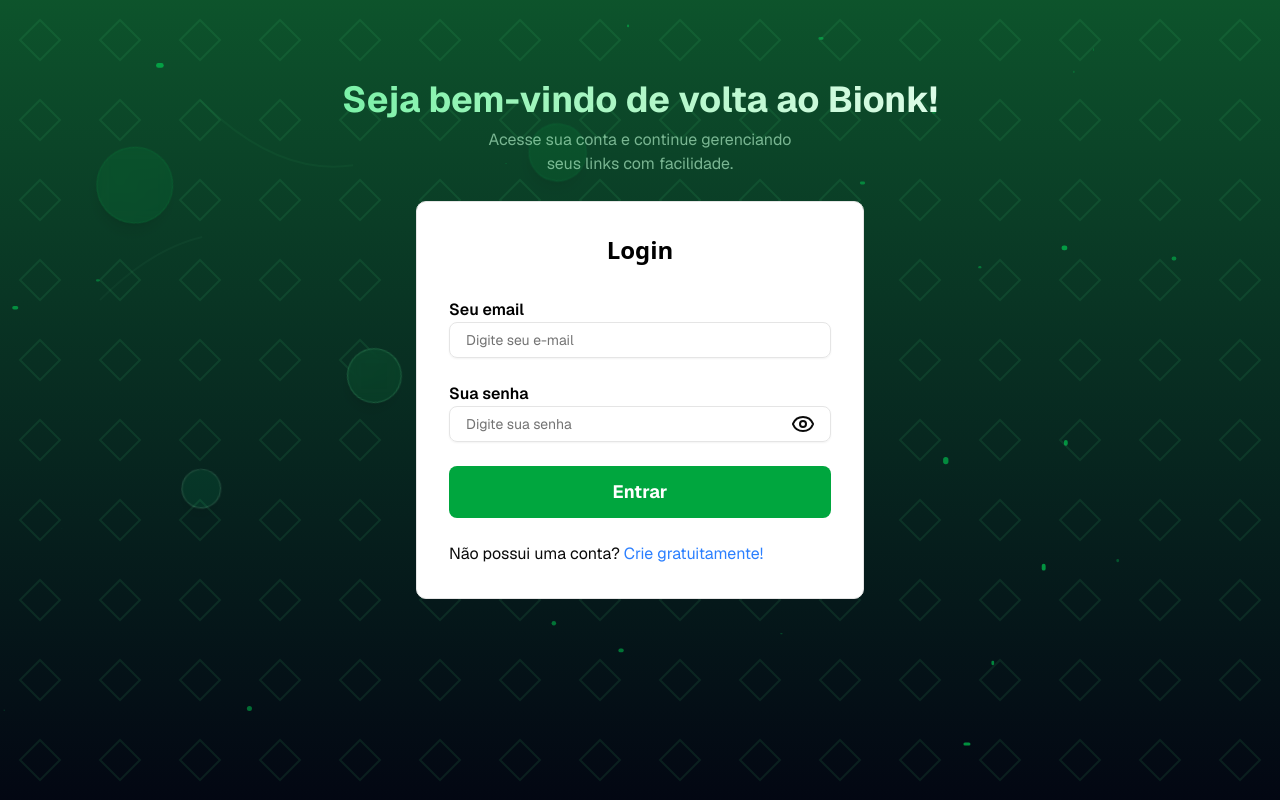
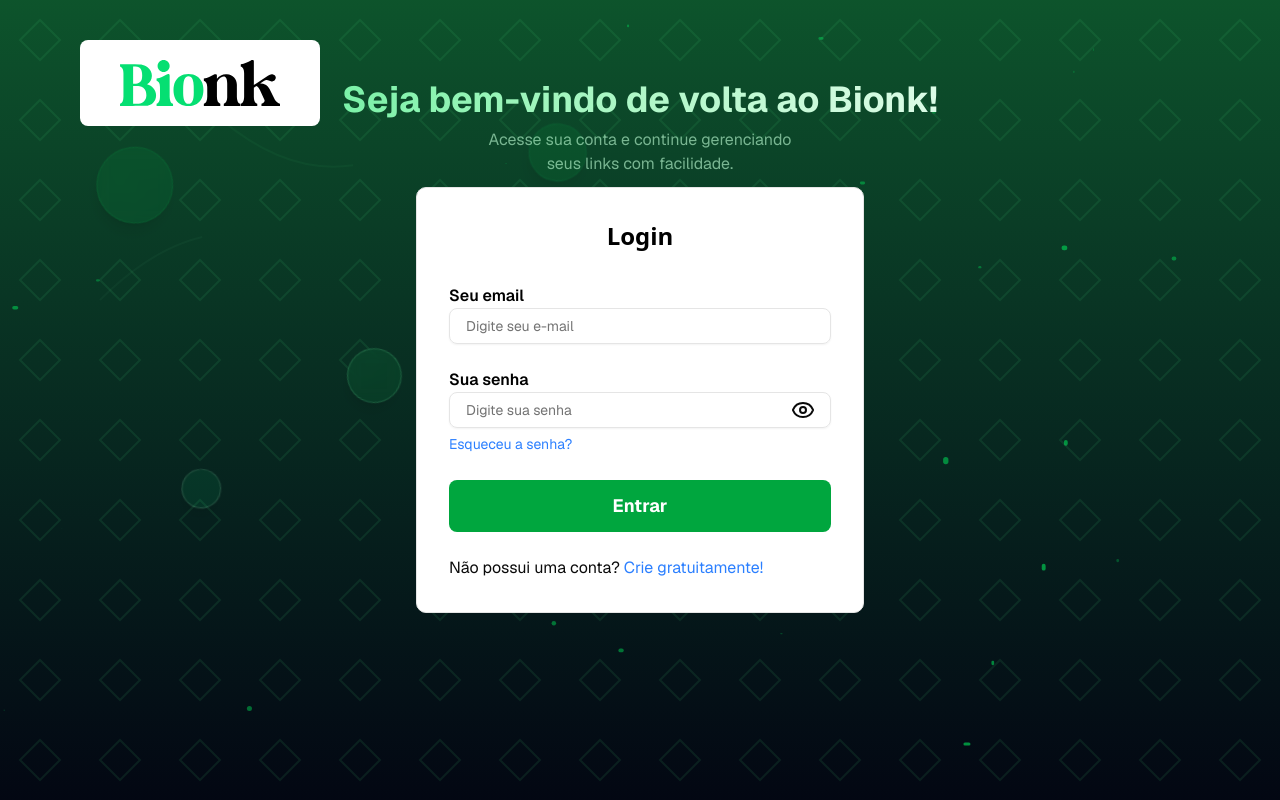
Before and after one commit to gabriellucasvh/bionk, a Next.js app: page /login in a window 1280 px wide. Built offline with nearby package versions, Linux system fonts and the light colour scheme; no server answers.

Commit message:
style: HeaderBack criado para páginas que não utilizam o header normal

```diff
--- a/src/app/(public)/login/formulario-login.tsx
+++ b/src/app/(public)/login/formulario-login.tsx
@@ -38,7 +38,11 @@ function Login() {
   }, [status, router]);
 
   if (status === "loading") {
-    return <div className="h-screen flex items-center justify-center bg-white">Carregando...</div>;
+    return (
+      <section className="flex items-center justify-center h-screen">
+        <span className="loader"></span>
+      </section>
+    )
   }
 
   async function onSubmit(data: any) {
@@ -100,6 +104,10 @@ function Login() {
             </div>
             {errors.password && <p className="text-red-600 font-bold mt-2">{errors.password.message}</p>}
           </div>
+          <div className="-mt-5">
+            <Link href={"/"} className="text-blue-500 mb-10 text-sm hover:underline">Esqueceu a senha?</Link>
+          </div>
+
           <button
             type="submit"
             disabled={loading}
@@ -116,7 +124,7 @@ function Login() {
           <div>
             <span>
               Não possui uma conta? {" "}
-              <Link className="text-blue-500" href={"/registro"}>Crie gratuitamente!</Link>
+              <Link className="text-blue-500 hover:underline" href={"/registro"}>Crie gratuitamente!</Link>
             </span>
           </div>
         </div>
--- a/src/app/(public)/login/page.tsx
+++ b/src/app/(public)/login/page.tsx
@@ -1,7 +1,5 @@
-import Header from "@/components/Header";
+import HeaderBack from "@/components/HeaderBack";
 import FormularioLogin from "./formulario-login";
-import HeaderMobile from "@/components/HeaderMobile";
-import Footer from "@/components/Footer";
 import { getServerSession } from "next-auth"
 import { redirect } from "next/navigation"
 
@@ -13,6 +11,7 @@ export default async function login() {
     }
     return (
         <div>
+            <HeaderBack />
             <FormularioLogin />
         </div>
     )
--- /dev/null
+++ b/src/components/HeaderBack.tsx
@@ -0,0 +1,15 @@
+import Image from 'next/image'
+import Link from 'next/link'
+import React from 'react'
+
+const HeaderBack = () => {
+    return (
+        <div className='absolute md:top-10 md:left-20 bg-white px-10 py-5 rounded-md'>
+            <Link href="/">
+                <Image src={"/bionk-logo.svg"} alt='' width={160} height={90} />
+            </Link>
+        </div>
+    )
+}
+
+export default HeaderBack
```
Also changed, not shown: public/ar1.png (added).
